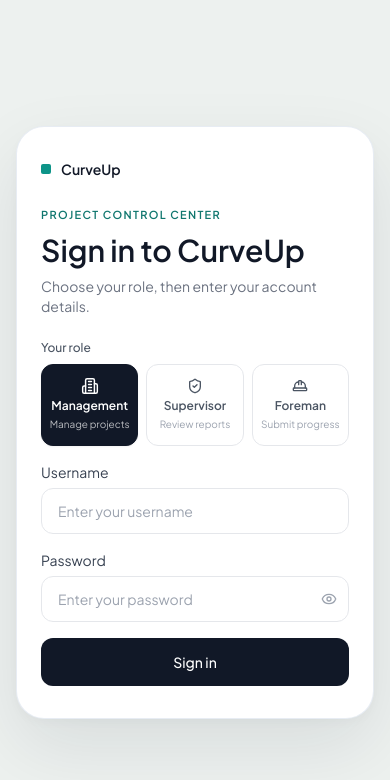
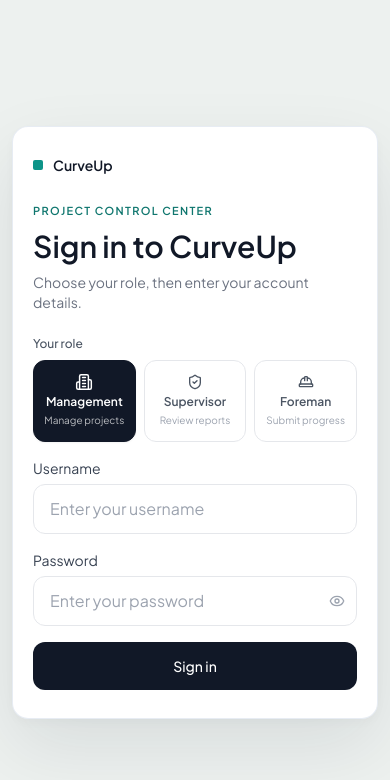
Before and after one commit to Hazyrzq/CurveUp, a Next.js app: page /login in a window 390 px wide. Shown: the top 780 px of the page. Built offline with nearby package versions, Linux system fonts and the light colour scheme.

Commit message:
Fix mobile viewport stability, prevent iOS auto-zoom on inputs, and lock horizontal overflow

```diff
--- a/src/app/dashboard/layout.js
+++ b/src/app/dashboard/layout.js
@@ -89,14 +89,14 @@ function DashboardShell({ children }) {
   }
 
   return (
-    <div className="min-h-screen bg-canvas p-0 sm:p-6 lg:p-8 anim-fade">
-      <div className="relative mx-auto flex min-h-[100svh] max-w-[1400px] flex-col overflow-visible border border-slate-200/70 bg-white shadow-shell md:h-[calc(100vh-3rem)] md:min-h-[calc(100vh-3rem)] md:overflow-hidden md:rounded-[28px] lg:h-[calc(100vh-4rem)] lg:min-h-[calc(100vh-4rem)] md:flex-row anim-shell">
+    <div className="min-h-screen min-h-[100dvh] w-full max-w-full overflow-x-hidden bg-canvas p-0 sm:p-6 lg:p-8 anim-fade">
+      <div className="relative mx-auto flex min-h-[100dvh] w-full max-w-[1400px] flex-col overflow-x-hidden border-0 sm:border border-slate-200/70 bg-white shadow-none sm:shadow-shell md:h-[calc(100vh-3rem)] md:min-h-[calc(100vh-3rem)] md:overflow-hidden md:rounded-[28px] lg:h-[calc(100vh-4rem)] lg:min-h-[calc(100vh-4rem)] md:flex-row anim-shell">
         <Sidebar
           role={role}
           mobileOpen={mobileSidebarOpen}
           onMobileClose={closeMobileSidebar}
         />
-        <div className="flex-1 min-w-0 flex flex-col">
+        <div className="flex-1 min-w-0 w-full max-w-full flex flex-col overflow-x-hidden">
           <Navbar
             title={PAGE_TITLE[pathname] || 'Dashboard'}
             userNama={userNama}
@@ -104,7 +104,7 @@ function DashboardShell({ children }) {
             onLogout={handleLogout}
             onMenuClick={() => setMobileSidebarOpen(true)}
           />
-          <main key={pathname} className="min-w-0 p-3 sm:p-6 md:min-h-0 md:flex-1 md:overflow-auto anim-page">
+          <main key={pathname} className="min-w-0 w-full max-w-full overflow-x-hidden p-3 sm:p-6 md:min-h-0 md:flex-1 md:overflow-auto anim-page">
             {children}
           </main>
         </div>
--- a/src/app/globals.css
+++ b/src/app/globals.css
@@ -5,6 +5,13 @@
 :root {
   --motion-enter: cubic-bezier(0.16, 1, 0.3, 1);
   --motion-settle: cubic-bezier(0.2, 0.8, 0.2, 1);
+}
+
+html,
+body {
+  max-width: 100vw;
+  overflow-x: hidden;
+  -webkit-text-size-adjust: 100%;
 }
 
 body {
@@ -16,6 +23,7 @@ body {
     linear-gradient(135deg, rgba(13, 148, 136, 0.055), transparent 48%);
   background-size: 40px 40px, 40px 40px, auto;
   min-height: 100vh;
+  min-height: 100dvh;
 }
 
 input,
@@ -24,6 +32,15 @@ textarea,
 button {
   outline: none;
   transition: border-color 0.22s var(--motion-settle), background-color 0.22s var(--motion-settle), color 0.22s var(--motion-settle), box-shadow 0.22s var(--motion-settle), opacity 0.22s var(--motion-settle), transform 0.22s var(--motion-settle);
+}
+
+/* Prevent iOS Safari from zooming in on input focus */
+@media screen and (max-width: 768px) {
+  input,
+  select,
+  textarea {
+    font-size: 16px !important;
+  }
 }
 
 @keyframes fade-in {
--- a/src/app/layout.js
+++ b/src/app/layout.js
@@ -6,6 +6,14 @@ const jakarta = Plus_Jakarta_Sans({
   weight: ['400', '500', '600', '700'],
   variable: '--font-jakarta',
 });
+
+export const viewport = {
+  width: 'device-width',
+  initialScale: 1,
+  maximumScale: 1,
+  userScalable: false,
+  viewportFit: 'cover',
+};
 
 export const metadata = {
   title: 'CurveUp',
--- a/src/app/login/page.js
+++ b/src/app/login/page.js
@@ -54,9 +54,9 @@ export default function LoginPage() {
   };
 
   return (
-    <div className="min-h-screen bg-canvas flex items-center justify-center p-4 sm:p-8 anim-fade">
-      <div className="w-full max-w-6xl bg-white rounded-[28px] shadow-shell overflow-hidden grid grid-cols-1 md:grid-cols-[0.95fr_1.05fr] min-h-[580px] md:min-h-[620px] border border-slate-200/80 anim-shell">
-        <div className="px-6 sm:px-10 xl:px-14 py-8 flex flex-col justify-center">
+    <div className="min-h-[100dvh] w-full max-w-full overflow-x-hidden bg-canvas flex items-center justify-center p-3 sm:p-8 anim-fade">
+      <div className="w-full max-w-6xl bg-white rounded-2xl sm:rounded-[28px] shadow-shell overflow-hidden grid grid-cols-1 md:grid-cols-[0.95fr_1.05fr] border border-slate-200/80 anim-shell">
+        <div className="px-5 sm:px-10 xl:px-14 py-7 sm:py-8 flex flex-col justify-center">
           <div className="flex items-center gap-2.5 mb-7 anim-up">
             <span className="h-2.5 w-2.5 rounded-sm bg-teal-600" />
             <p className="text-sm font-semibold text-gray-900">CurveUp</p>
@@ -106,7 +106,7 @@ export default function LoginPage() {
                 required
                 autoComplete="username"
                 placeholder="Enter your username"
-                className="w-full px-4 py-3 border border-gray-200 rounded-xl text-sm placeholder:text-gray-400 focus:border-teal-600 focus:ring-4 focus:ring-teal-50"
+                className="w-full px-4 py-3 border border-gray-200 rounded-xl text-base md:text-sm placeholder:text-gray-400 focus:border-teal-600 focus:ring-4 focus:ring-teal-50"
               />
             </div>
 
@@ -120,7 +120,7 @@ export default function LoginPage() {
                   required
                   autoComplete="current-password"
                   placeholder="Enter your password"
-                  className="w-full px-4 py-3 border border-gray-200 rounded-xl text-sm placeholder:text-gray-400 focus:border-teal-600 focus:ring-4 focus:ring-teal-50 pr-11"
+                  className="w-full px-4 py-3 border border-gray-200 rounded-xl text-base md:text-sm placeholder:text-gray-400 focus:border-teal-600 focus:ring-4 focus:ring-teal-50 pr-11"
                 />
                 <button
                   type="button"
```
